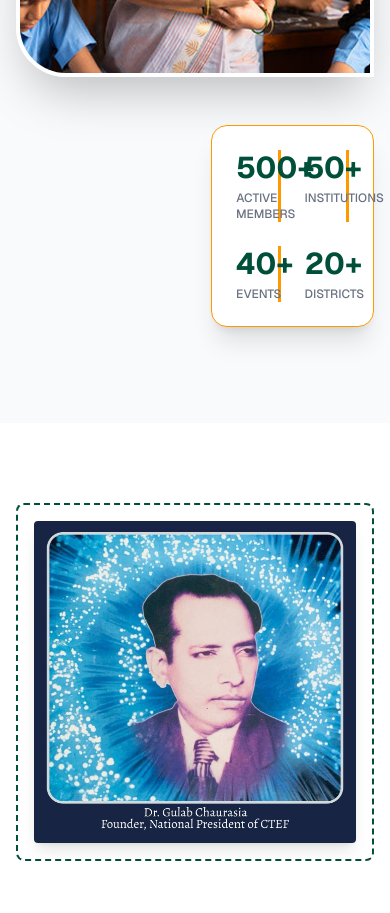
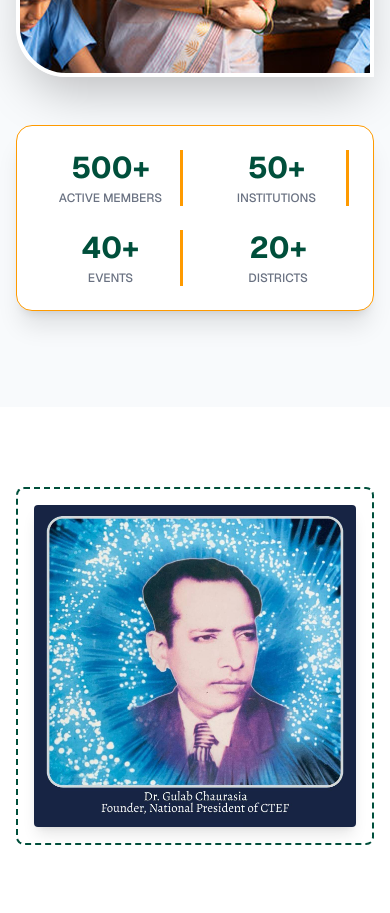
Before and after one commit to panchanan16/ctefassam, a Next.js app: page / in a window 390 px wide. Shown: the part 940-1853 px from the top of the page. Built offline with nearby package versions, Linux system fonts and the light colour scheme.

Commit message:
all done

```diff
--- a/src/app/conference/page.js
+++ b/src/app/conference/page.js
@@ -169,11 +169,11 @@ const EConference = () => {
                     )}
                   </div>
 
-                  <div className="mt-auto">
+                  {/* <div className="mt-auto">
                      <button className="w-full bg-emerald-900 text-white font-bold py-3 rounded-lg hover:bg-amber-500 transition shadow-md">
                        Register Now
                      </button>
-                  </div>
+                  </div> */}
                 </div>
               </div>
             ))}
@@ -226,9 +226,9 @@ const EConference = () => {
                      </div>
                   </div>
 
-                  <button className="mt-4 w-full text-xs font-bold text-emerald-900 bg-emerald-50 py-2 rounded border border-transparent group-hover:border-emerald-200 hover:bg-white transition">
+                  {/* <button className="mt-4 w-full text-xs font-bold text-emerald-900 bg-emerald-50 py-2 rounded border border-transparent group-hover:border-emerald-200 hover:bg-white transition">
                      Watch Recording
-                  </button>
+                  </button> */}
                </div>
              ))}
           </div>
--- a/src/app/page.js
+++ b/src/app/page.js
@@ -73,7 +73,7 @@ const CTEFAssam = () => {
         </div>
 
         {/* Stats Strip - Floating */}
-        <div className="container mx-auto w-[50vw] px-4 relative mt-12 lg:-mt-8 mr-0 z-20">
+        <div className="container mx-auto w-screen lg:w-[50vw] px-4 relative mt-12 lg:-mt-8 mr-0 z-20">
           <div className="bg-white rounded-2xl shadow-xl border border-amber-500 p-6 grid grid-cols-2 md:grid-cols-4 gap-6">
             <div className="text-center border-r-3 border-amber-500 last:border-0">
               <h3 className="text-3xl font-bold text-emerald-900">500+</h3>
```
